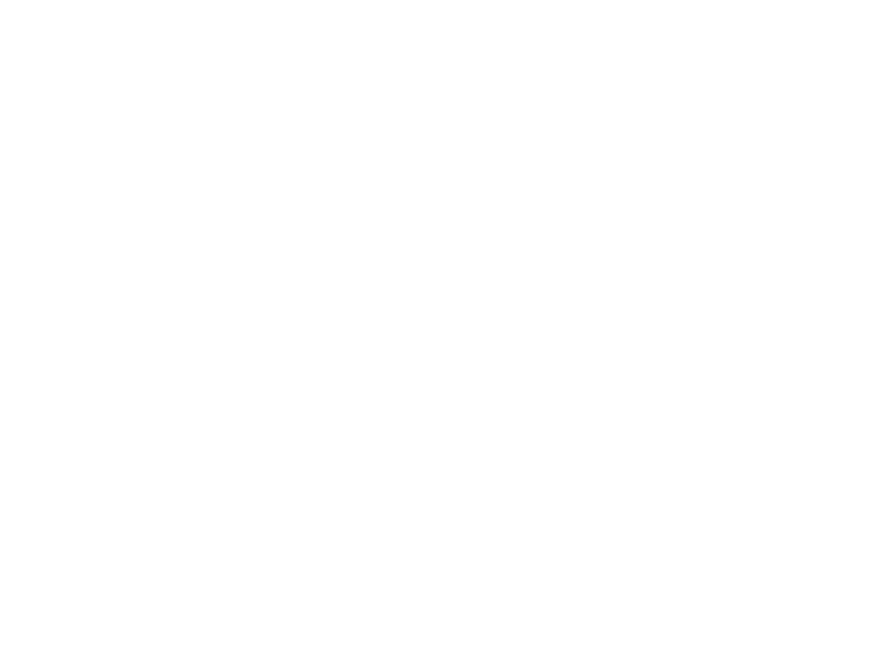
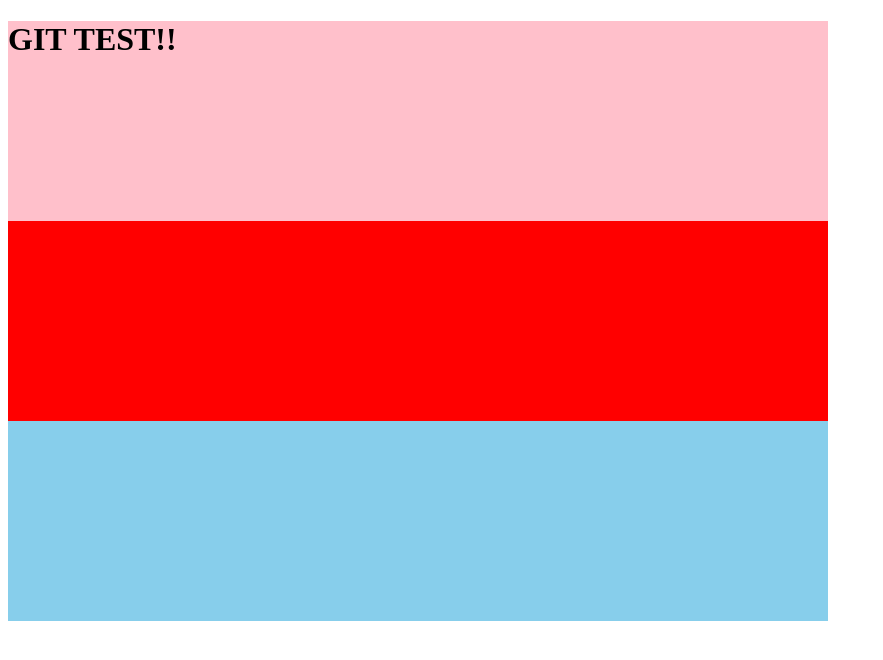
Before and after one commit to a-miyazaki/1stRepo, a plain HTML site: page index.html in a window 1280 px wide. Shown: the whole page, without its empty margins (0-883 px from the left). Drawn offline with Linux system fonts and the light colour scheme.

Commit message:
this is 2nd commit

```diff
--- a/index.html
+++ b/index.html
@@ -6,6 +6,12 @@
 <title>git-test</title>
 </head>
 <body>
-
-	</body>
+	<div id="header" class="header">
+		<h1>GIT TEST!!</h1>
+	</div>
+	<div id="main_1" class="main">
+	</div>
+	<div id="footer" class="footer">
+	</div>
+</body>
 </html>
--- a/style.css
+++ b/style.css
@@ -1 +1,19 @@
 @charset "UTF-8";
+
+#main_1{
+	width:820px;
+	height:200px;
+	background-color:red;
+	}
+
+#header{
+	width:820px;
+	height:200px;
+	background-color:pink;
+}
+
+#footer{
+	width:820px;
+	height:200px;
+	background-color:skyblue;
+}
```
